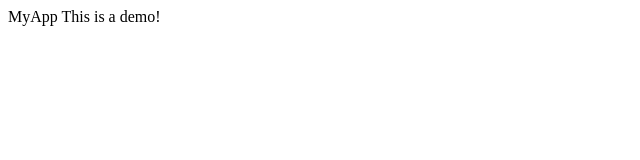
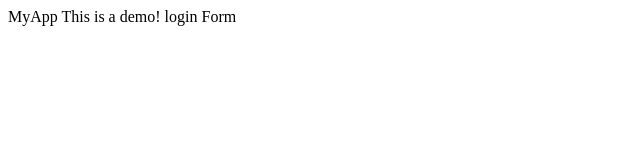
Before and after one commit to milla-almi/Test, a plain HTML site: page index.html in a window 1280 px wide. Shown: the full height of the page, 0-640 px from the left. Drawn offline with Linux system fonts and the light colour scheme.

Commit message:
Mybranch form

```diff
--- a/index.html
+++ b/index.html
@@ -4,5 +4,6 @@
       </head>
         <body>
           This is a demo!
+          login Form
           </body>
             </html>
```
Also changed, not shown: Mybranch.html (added, +1 -0 lines).
